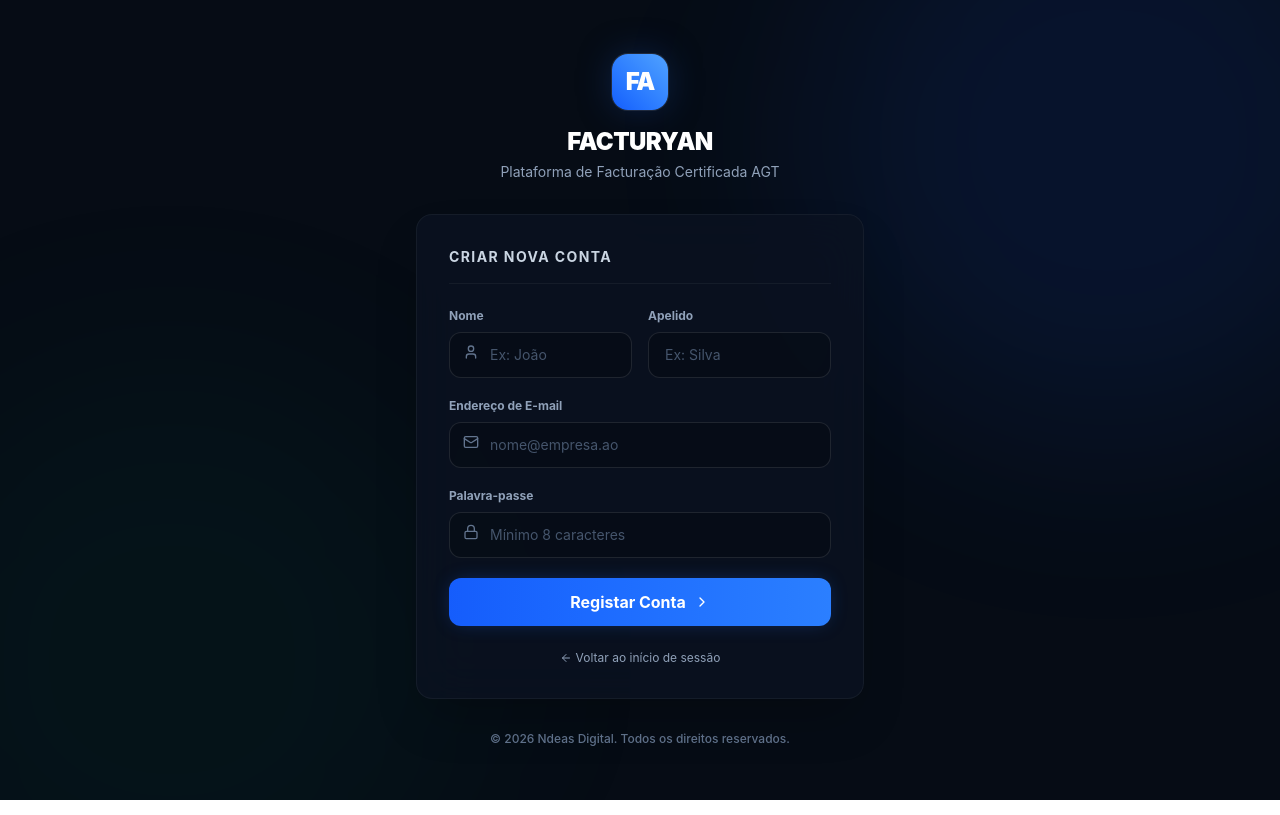
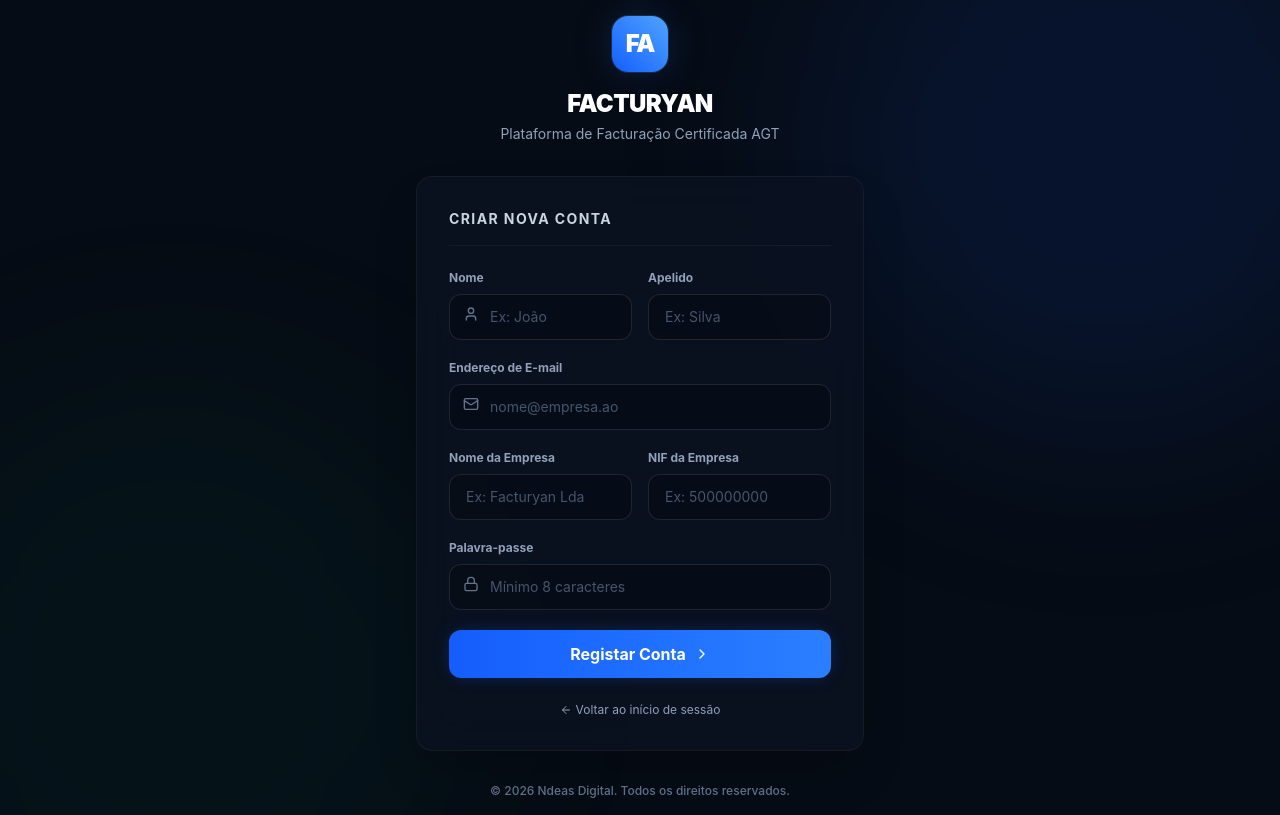
Before and after one commit to pdrfrncsco/ndfatura-web, a Next.js app: page /register in a window 1280 px wide. Built offline with nearby package versions, Linux system fonts and the light colour scheme; no server answers.

Commit message:
feat(auth/register): add company and NIF fields to registration form
add state variables for company details, include them in the registration API payload and render the corresponding input fields

```diff
--- a/app/(auth)/register/page.tsx
+++ b/app/(auth)/register/page.tsx
@@ -13,6 +13,8 @@ export default function RegisterPage() {
   const [lastName, setLastName] = React.useState('');
   const [email, setEmail] = React.useState('');
   const [password, setPassword] = React.useState('');
+  const [companyName, setCompanyName] = React.useState('');
+  const [companyNif, setCompanyNif] = React.useState('');
 
   const [error, setError] = React.useState('');
   const [isLoading, setIsLoading] = React.useState(false);
@@ -27,7 +29,9 @@ export default function RegisterPage() {
         first_name: firstName,
         last_name: lastName,
         email,
-        password
+        password,
+        company_name: companyName,
+        company_nif: companyNif
       });
       setIsSuccess(true);
     } catch (err: any) {
@@ -119,6 +123,31 @@ export default function RegisterPage() {
           </div>
         </div>
 
+        <div className="grid grid-cols-2 gap-4">
+          <div className="space-y-2">
+            <label className="text-xs font-bold text-slate-400 block">Nome da Empresa</label>
+            <input
+              type="text"
+              required
+              value={companyName}
+              onChange={(e) => setCompanyName(e.target.value)}
+              className="w-full px-4 py-3 rounded-xl border border-white/10 bg-black/20 text-slate-200 focus:border-blue-500 focus:ring-1 focus:ring-blue-500 focus:outline-none transition-all text-sm placeholder:text-slate-600"
+              placeholder="Ex: Facturyan Lda"
+            />
+          </div>
+          <div className="space-y-2">
+            <label className="text-xs font-bold text-slate-400 block">NIF da Empresa</label>
+            <input
+              type="text"
+              required
+              value={companyNif}
+              onChange={(e) => setCompanyNif(e.target.value)}
+              className="w-full px-4 py-3 rounded-xl border border-white/10 bg-black/20 text-slate-200 focus:border-blue-500 focus:ring-1 focus:ring-blue-500 focus:outline-none transition-all text-sm placeholder:text-slate-600"
+              placeholder="Ex: 500000000"
+            />
+          </div>
+        </div>
+
         <div className="space-y-2">
           <label className="text-xs font-bold text-slate-400 block">Palavra-passe</label>
           <div className="relative group">
```
